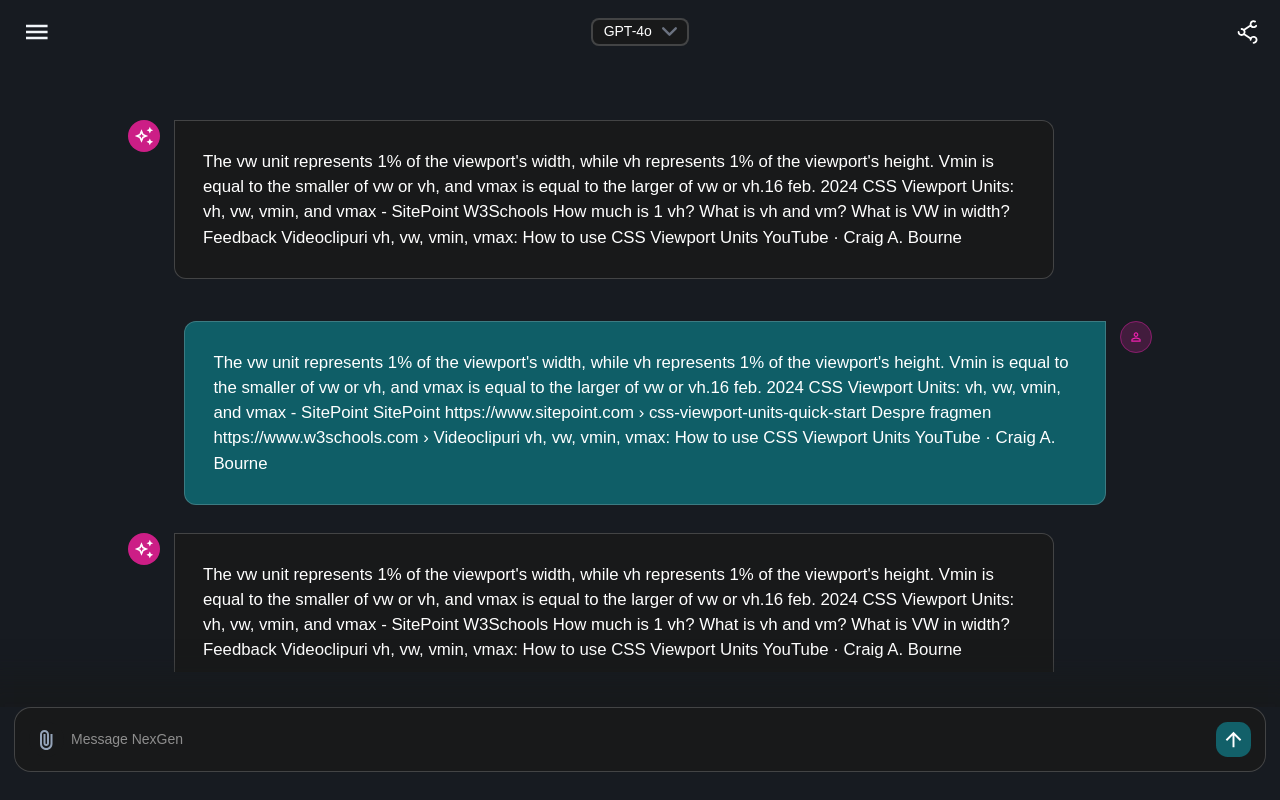
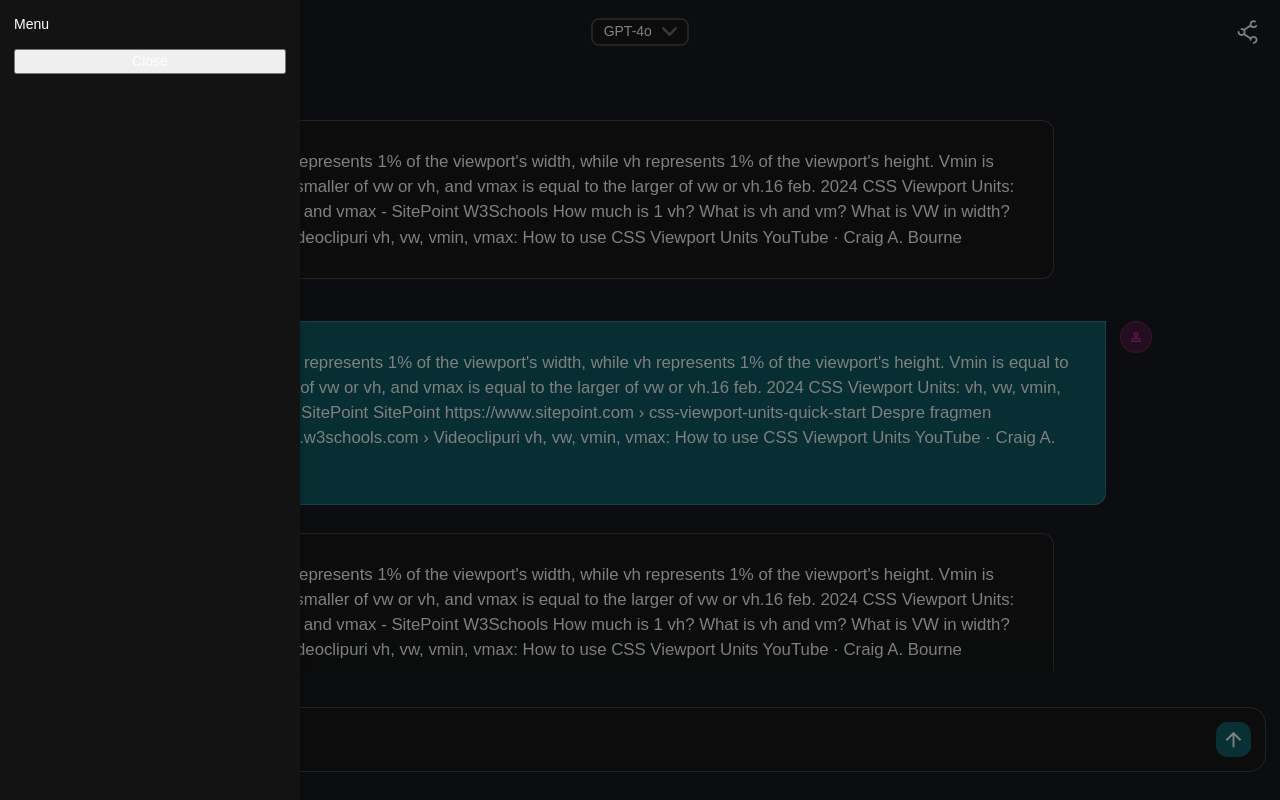
Before and after one commit to cosminbrn/AI-Interface, a React (Vite) app in the folder frontend/: page / in a window 1280 px wide. Both pictures are taken after a click on the element 26 px from the left and 32 px from the top of the page. Built offline with nearby package versions, Linux system fonts and the light colour scheme; a web font is replaced by a local one.

Commit message:
Add functional sidebar

```diff
--- a/frontend/src/features/page/Page.tsx
+++ b/frontend/src/features/page/Page.tsx
@@ -1,12 +1,17 @@
 import { Header } from "../../layouts/header/Header"
 import Chat from "../../layouts/chat/Chat"
 import styles from './Page.module.scss';
-import Input from "../../components/Input/Input";
+import Input from "../../layouts/Input/Input";
+import Sidebar from "../../layouts/sidebar/Sidebar";
+import { useState } from "react";
 
 export default function Page() {
+    const [isSidebarOpen, setIsSidebarOpen] = useState(false);
+
     return (
         <div className={styles.page}>
-            <Header />
+            <Sidebar isOpen={isSidebarOpen} onClose={() => setIsSidebarOpen(false)} />
+            <Header onMenuClick={() => setIsSidebarOpen(true)} />
             <Chat />
             <Input />
         </div>
--- a/frontend/src/layouts/header/Header.module.scss
+++ b/frontend/src/layouts/header/Header.module.scss
@@ -15,12 +15,14 @@
         justify-self: start;
         padding-left: 1.3rem;
         scale: 1.2;
+        cursor: pointer;
     }
 
     .share {
         justify-self: end;
         padding-right: 1.3rem;
         scale: 1.2;
+        cursor: pointer;
     }
 
     @include respond-above('md') {
--- a/frontend/src/layouts/header/Header.tsx
+++ b/frontend/src/layouts/header/Header.tsx
@@ -3,10 +3,14 @@ import Dropdown from '../../components/dropdown/Dropdown'
 import burgerIcon from '../../assets/burger.svg';
 import shareIcon from '../../assets/share.svg';
 
-export function Header() {
+interface HeaderProps {
+    onMenuClick: () => void;
+}
+
+export function Header({ onMenuClick }: HeaderProps) {
     return (
         <nav className={styles.navbar}>
-            <div className={styles.burger}>
+            <div className={styles.burger} onClick={onMenuClick}>
                 <img src={burgerIcon} alt="Menu" />
             </div>
             <Dropdown />
--- /dev/null
+++ b/frontend/src/layouts/sidebar/Sidebar.module.scss
@@ -0,0 +1,36 @@
+@use '../../styles/base/' as *;
+@use '../../styles/abstracts/' as *;
+
+.sidebar {
+    position: fixed;
+    top: 0;
+    left: -300px;
+    width: 300px;
+    height: 100vh;
+    background-color: $onyx-black;
+    z-index: 1000;
+    transition: left 0.3s ease-in-out;
+    box-shadow: 2px 0 8px rgba(0, 0, 0, 0.15);
+    padding: 1rem;
+
+    &.sidebarOpen {
+        left: 0;
+    }
+}
+
+.overlay {
+    position: fixed;
+    top: 0;
+    left: 0;
+    width: 100vw;
+    height: 100vh;
+    background-color: rgba(0, 0, 0, 0.5);
+    z-index: 999;
+    cursor: pointer;
+}
+
+.sidebarContent {
+    display: flex;
+    flex-direction: column;
+    gap: 1rem;
+}
--- /dev/null
+++ b/frontend/src/layouts/sidebar/Sidebar.tsx
@@ -0,0 +1,23 @@
+import styles from './Sidebar.module.scss'
+
+interface SidebarProps {
+    isOpen: boolean;
+    onClose: () => void;
+}
+
+export default function Sidebar({ isOpen, onClose }: SidebarProps) {
+    return (
+        <>
+            {isOpen && (
+                <div className={styles.overlay} onClick={onClose}></div>
+            )}
+
+            <aside className={`${styles.sidebar} ${isOpen ? styles.sidebarOpen : ''}`}>
+                <div className={styles.sidebarContent}>
+                    <h2>Menu</h2>
+                    <button onClick={onClose}>Close</button>
+                </div>
+            </aside>
+        </>
+    )
+}
```
Also changed, not shown: frontend/src/features/sidebar/Sidebar.module.scss (deleted), frontend/src/features/sidebar/Sidebar.tsx (deleted), frontend/src/layouts/Input/Input.module.scss (renamed from frontend/src/components/Input/Input.module.scss), frontend/src/layouts/Input/Input.tsx (renamed from frontend/src/components/Input/Input.tsx).
